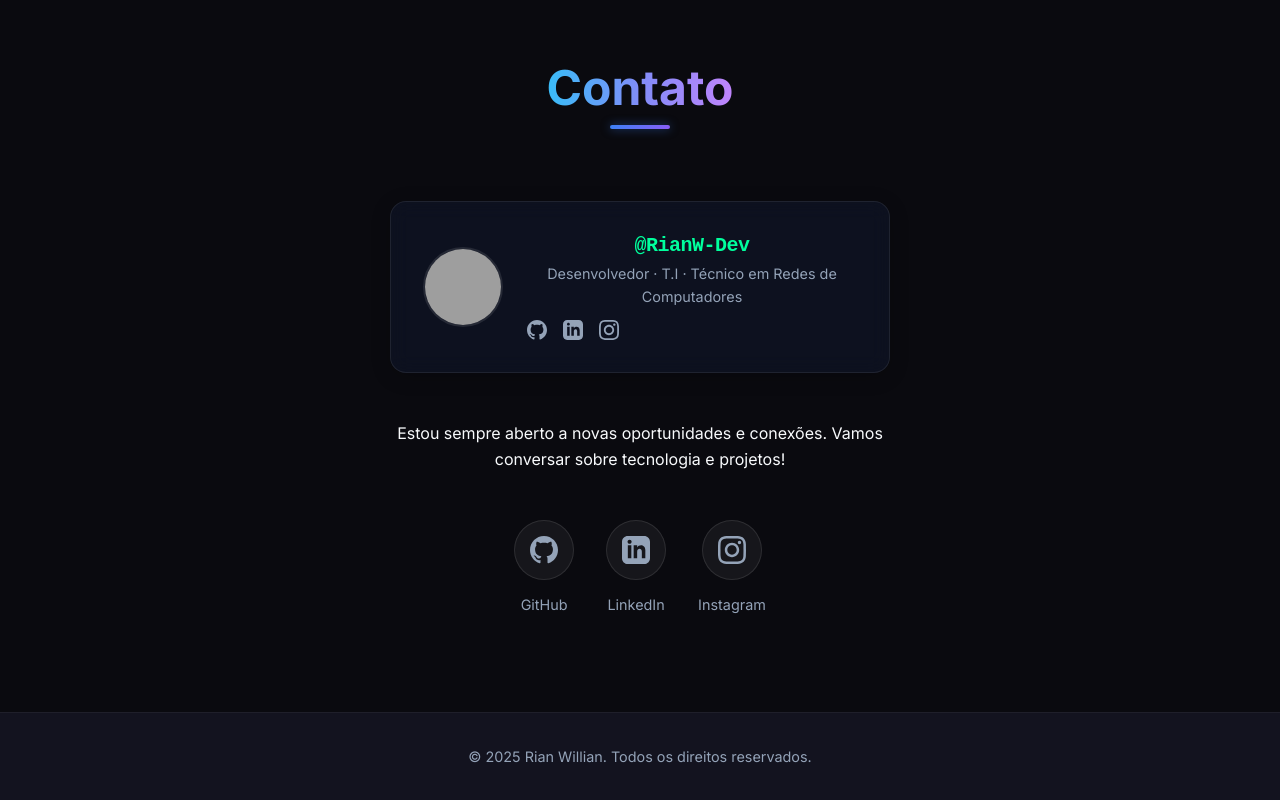
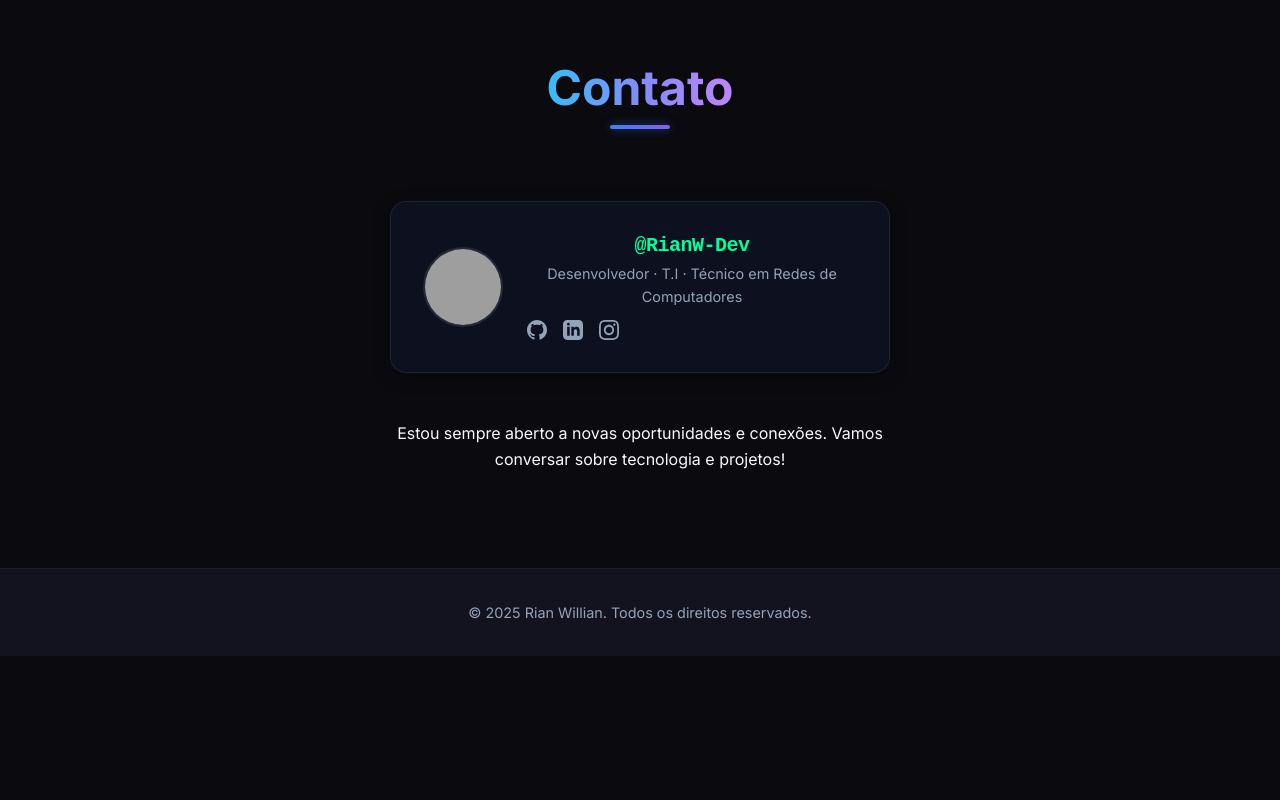
Before and after one commit to RianW-Dev/portfolio, a plain HTML site: page index.html in a window 1280 px wide. Shown: the part 3386-4186 px from the top of the page. After the commit the page ends 4042 px from the top, so only its background shows below. Drawn offline with Linux system fonts and the light colour scheme; grey boxes are pictures that could not be loaded.

Commit message:
removendo icones duplicados

```diff
--- a/index.html
+++ b/index.html
@@ -288,40 +288,7 @@
                     Vamos conversar sobre tecnologia e projetos!
                 </p>
 
-                <div class="social-links">
-                    <a href="https://github.com/RianW-Dev" target="_blank" rel="noopener noreferrer"
-                        class="social-link">
-                        <div class="social-icon">
-                            <svg width="28" height="28" viewBox="0 0 24 24" fill="currentColor">
-                                <path
-                                    d="M12 0c-6.626 0-12 5.373-12 12 0 5.302 3.438 9.8 8.207 11.387.599.111.793-.261.793-.577v-2.234c-3.338.726-4.033-1.416-4.033-1.416-.546-1.387-1.333-1.756-1.333-1.756-1.089-.745.083-.729.083-.729 1.205.084 1.839 1.237 1.839 1.237 1.07 1.834 2.807 1.304 3.492.997.107-.775.418-1.305.762-1.604-2.665-.305-5.467-1.334-5.467-5.931 0-1.311.469-2.381 1.236-3.221-.124-.303-.535-1.524.117-3.176 0 0 1.008-.322 3.301 1.23.957-.266 1.983-.399 3.003-.404 1.02.005 2.047.138 3.006.404 2.291-1.552 3.297-1.23 3.297-1.23.653 1.653.242 2.874.118 3.176.77.84 1.235 1.911 1.235 3.221 0 4.609-2.807 5.624-5.479 5.921.43.372.823 1.102.823 2.222v3.293c0 .319.192.694.801.576 4.765-1.589 8.199-6.086 8.199-11.386 0-6.627-5.373-12-12-12z" />
-                            </svg>
-                        </div>
-                        <span class="social-name">GitHub</span>
-                    </a>
 
-                    <a href="https://www.linkedin.com/in/rianwillian/" target="_blank" rel="noopener noreferrer"
-                        class="social-link">
-                        <div class="social-icon">
-                            <svg width="28" height="28" viewBox="0 0 24 24" fill="currentColor">
-                                <path
-                                    d="M19 0h-14c-2.761 0-5 2.239-5 5v14c0 2.761 2.239 5 5 5h14c2.762 0 5-2.239 5-5v-14c0-2.761-2.238-5-5-5zm-11 19h-3v-11h3v11zm-1.5-12.268c-.966 0-1.75-.79-1.75-1.764s.784-1.764 1.75-1.764 1.75.79 1.75 1.764-.783 1.764-1.75 1.764zm13.5 12.268h-3v-5.604c0-3.368-4-3.113-4 0v5.604h-3v-11h3v1.765c1.396-2.586 7-2.777 7 2.476v6.759z" />
-                            </svg>
-                        </div>
-                        <span class="social-name">LinkedIn</span>
-                    </a>
-
-                    <a href="https://www.instagram.com/rian.json?igsh=azI3YzhnODY3bWds" target="_blank"
-                        rel="noopener noreferrer" class="social-link">
-                        <div class="social-icon">
-                            <svg width="28" height="28" viewBox="0 0 24 24" fill="currentColor">
-                                <path
-                                    d="M12 2.163c3.204 0 3.584.012 4.85.07 3.252.148 4.771 1.691 4.919 4.919.058 1.265.069 1.645.069 4.849 0 3.205-.012 3.584-.069 4.849-.149 3.225-1.664 4.771-4.919 4.919-1.266.058-1.644.07-4.85.07-3.204 0-3.584-.012-4.849-.07-3.26-.149-4.771-1.699-4.919-4.92-.058-1.265-.07-1.644-.07-4.849 0-3.204.013-3.583.07-4.849.149-3.227 1.664-4.771 4.919-4.919 1.266-.057 1.645-.069 4.849-.069zm0-2.163c-3.259 0-3.667.014-4.947.072-4.358.2-6.78 2.618-6.98 6.98-.059 1.281-.073 1.689-.073 4.948 0 3.259.014 3.668.072 4.948.2 4.358 2.618 6.78 6.98 6.98 1.281.058 1.689.072 4.948.072 3.259 0 3.668-.014 4.948-.072 4.354-.2 6.782-2.618 6.979-6.98.059-1.28.073-1.689.073-4.948 0-3.259-.014-3.667-.072-4.947-.196-4.354-2.617-6.78-6.979-6.98-1.281-.059-1.69-.073-4.949-.073zm0 5.838c-3.403 0-6.162 2.759-6.162 6.162s2.759 6.163 6.162 6.163 6.162-2.759 6.162-6.163c0-3.403-2.759-6.162-6.162-6.162zm0 10.162c-2.209 0-4-1.79-4-4 0-2.209 1.791-4 4-4s4 1.791 4 4c0 2.21-1.791 4-4 4zm6.406-11.845c-.796 0-1.441.645-1.441 1.44s.645 1.44 1.441 1.44c.795 0 1.439-.645 1.439-1.44s-.644-1.44-1.439-1.44z" />
-                            </svg>
-                        </div>
-                        <span class="social-name">Instagram</span>
-                    </a>
-                </div>
             </div>
         </div>
     </section>
```
